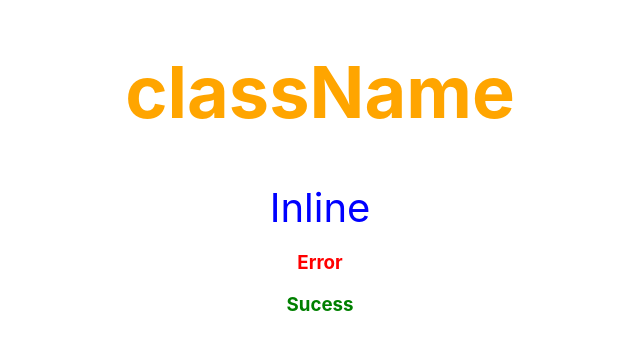
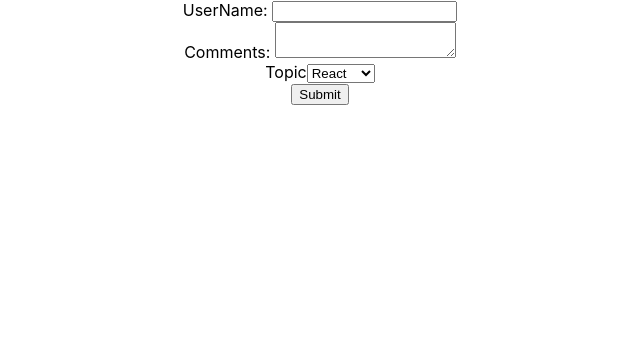
Before and after one commit to marvinjk6/React-Fundaments, a React (Create React App) app in the folder react-fundaments/: page / in a window 1280 px wide. Shown: the top 350 px of the page, without its empty margins (320-960 px from the left). Built offline with nearby package versions, Linux system fonts and the light colour scheme.

Commit message:
video 21 - Basics of Form Handling

```diff
--- a/react-fundaments/src/App.js
+++ b/react-fundaments/src/App.js
@@ -1,19 +1,10 @@
 import './App.css';
-import StyleSheet from './components/StyleSheet';
-import Inline from './components/Inline';
-
-//import normal css
-import './appStyles.css';
-//import modules.css, there is difference in how to import style sheet module
-import styles from './appStyles.module.css'
+import Form from './components/Form';
 
 function App() {
   return (
     <div className="App">
-      <StyleSheet primary={true} />
-      <Inline />
-      <h3 className='error'>Error</h3>
-      <h3 className={styles.success}>Sucess</h3>
+      <Form />
     </div>
   );
 }
--- /dev/null
+++ b/react-fundaments/src/components/Form.js
@@ -0,0 +1,86 @@
+
+
+import React, { Component } from 'react'
+
+/**
+ * controlled react componet needs a value and a change event
+ * when assign a handler to the onChange event, the event itsel is passed as parameter to the handler
+ * First: create a new state propertie
+ * Second: puts the state propertie as the value for the input tag
+ * Third: assing the handle change that updates the state
+ *
+ * how to subimt the form:
+ * - add the button
+ * - we need to have a function tha handles with the submit button default behaviour,
+ * - firts approach: in the form tag add onSubmit event and pass the function that handles the behaviour of the button with event.preventDefault()
+ * - second approach: case of don't have a form tag which is not possible to listen the onSubmit event, its possible to add onClick event handler on the button
+ */
+
+export default class Form extends Component {
+
+    constructor(props) {
+      super(props)
+
+      this.state = {
+        username: '',
+        comments: '',
+        topic: 'react'
+      }
+    }
+
+    handleUserNameChange = event => {
+        this.setState({
+            username: event.target.value
+        })
+    }
+
+    handleCommentsChange = event => {
+        this.setState({
+            comments: event.target.value
+        })
+    }
+
+    handleTopicChange = (event) => {
+        this.setState({
+            topic: event.target.value
+        })
+    }
+
+    handleSubmit = event => {
+        alert(`${this.state.username} - ${this.state.comments} - ${this.state.topic}`)
+        event.preventDefault()
+    }
+
+  render() {
+
+    // destructuring the properties on the render method
+    const { username, comments, topic } = this.state
+
+    return (
+      <form onSubmit={this.handleSubmit}>
+        <div>
+            <label>UserName: </label>
+            <input
+            type='text'
+            value={username}
+            onChange={this.handleUserNameChange}/>
+        </div>
+
+        <div>
+            <label>Comments: </label>
+            <textarea value={comments} onChange={this.handleCommentsChange}></textarea>
+        </div>
+
+        <div>
+            <label>Topic</label>
+            <select value={topic} onChange={this.handleTopicChange}>
+                <option value="react">React</option>
+                <option value="angular">Angular</option>
+                <option value="vue">Vue</option>
+            </select>
+        </div>
+        <button type='submit'>Submit</button>
+      </form>
+    )
+  }
+}
```
